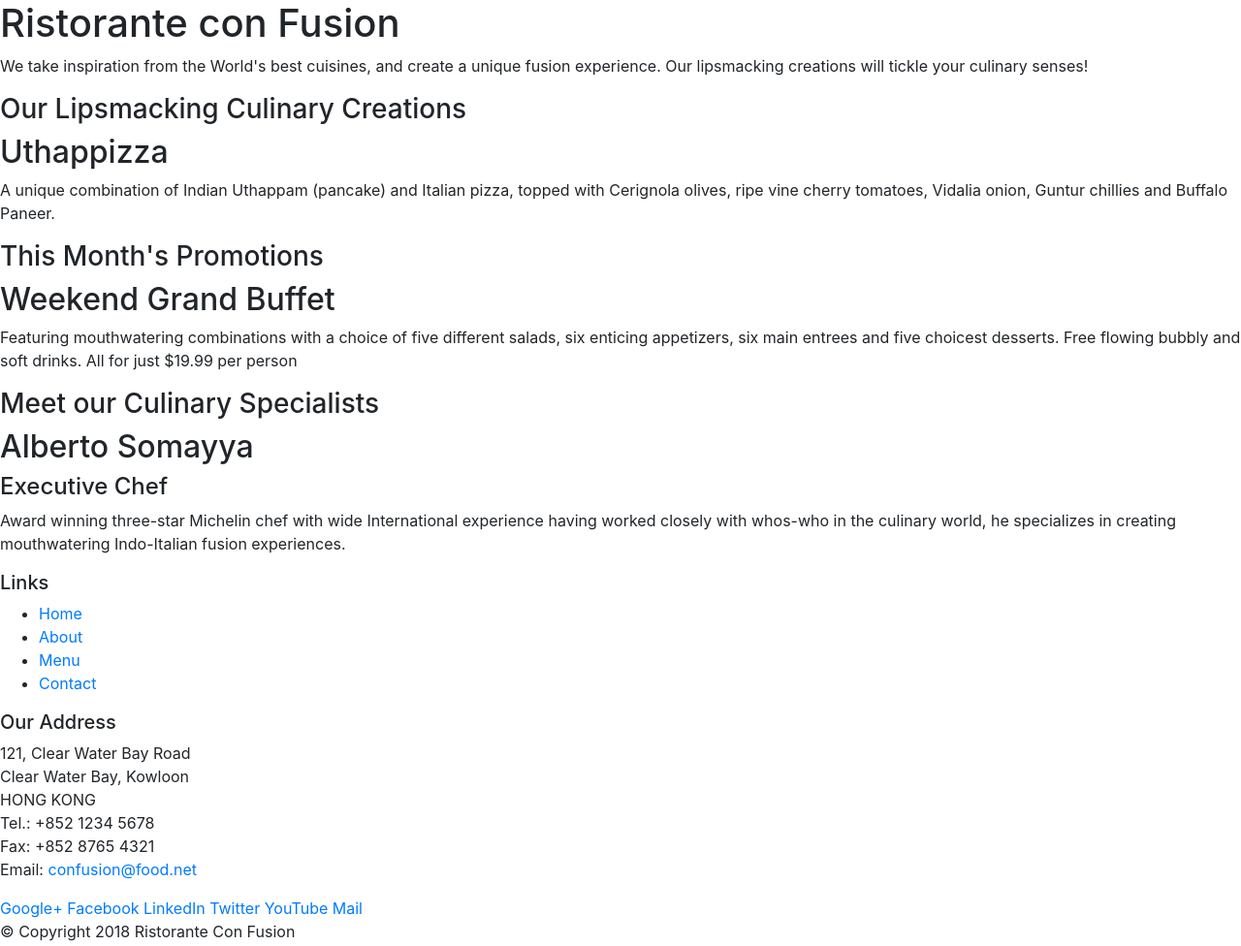
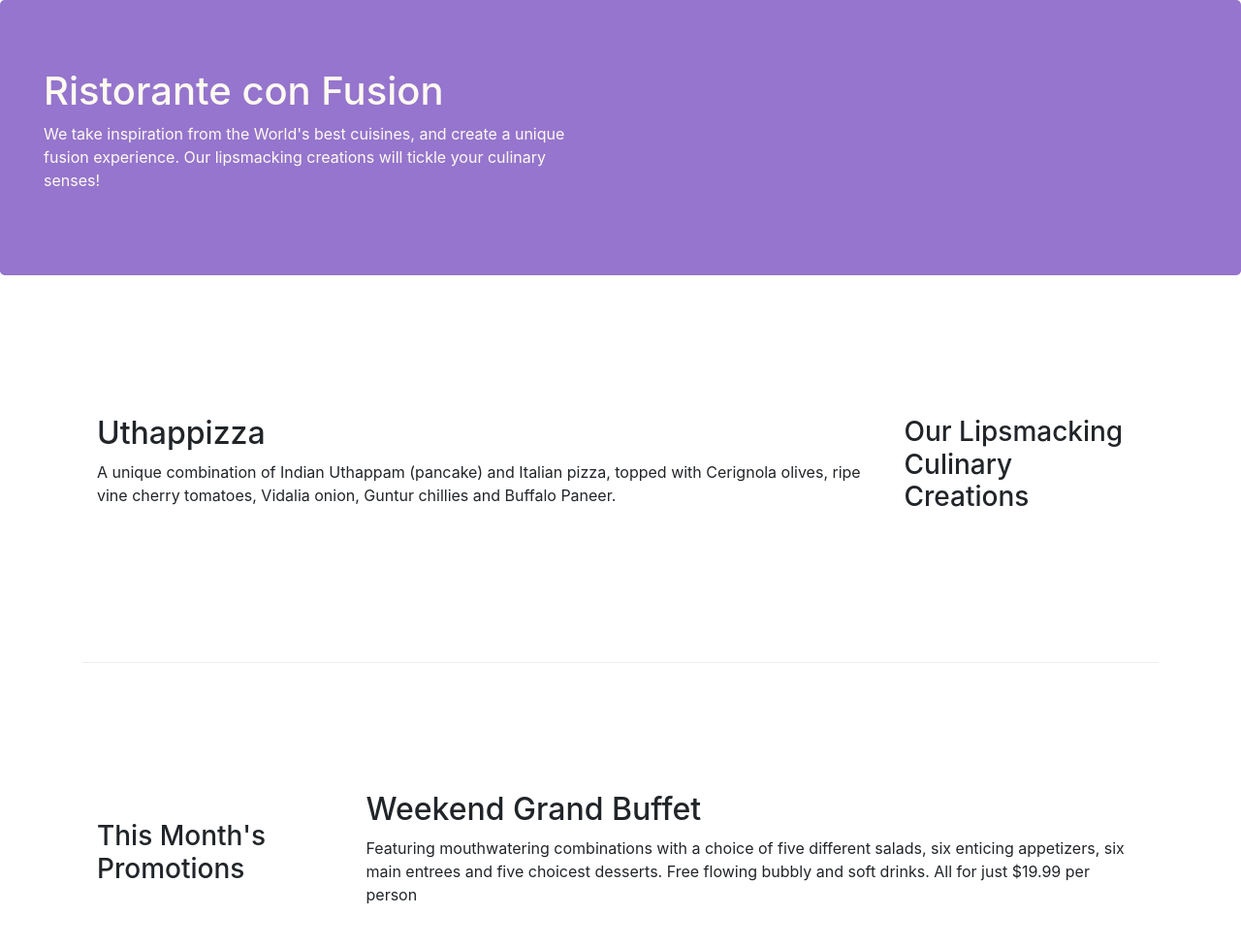
Before and after one commit to FabioSteffe/conFusion, a website: page index.html in a window 1280 px wide. Shown: the top 976 px of the page at 97% size. Drawn offline with nearby package versions, Linux system fonts and the light colour scheme.

Commit message:
first and second bootstrap exercise

```diff
--- /dev/null
+++ b/css/style.css
@@ -0,0 +1,30 @@
+.row-header {
+    margin:0px auto;
+    padding:0px;
+}
+
+.row-content {
+    margin:0px auto;
+    padding: 50px 0px 50px 0px;
+    border-bottom: 1px ridge;
+    min-height:400px;
+}
+
+.footer {
+    background-color: #D1C4E9;
+    margin:0px auto;
+    padding: 20px 0px 20px 0px;
+}
+
+.jumbotron {
+    padding:70px 30px 70px 30px;
+    margin:0px auto;
+    background: #9575CD ;
+    color:floralwhite;
+}
+
+address {
+    font-size:80%;
+    margin:0px;
+    color:#0f0f0f;
+}
--- a/index.html
+++ b/index.html
@@ -9,52 +9,53 @@
 
     <!-- Bootstrap CSS -->
     <link rel="stylesheet" href="node_modules/bootstrap/dist/css/bootstrap.min.css">
+    <link rel="stylesheet" href="css/style.css">
 
     <title>Ristorante Con Fusion</title>
 </head>
 
 <body>
 
-    <header>
+    <header class="jumbotron">
         <div>
-            <div>
-                <div>
+            <div class="row row-header">
+                <div class="col-12 col-sm-6">
                     <h1>Ristorante con Fusion</h1>
                     <p>We take inspiration from the World's best cuisines, and create a unique fusion experience. Our lipsmacking creations will tickle your culinary senses!</p>
                 </div>
-                <div>
+                <div class="col-12 col-sm-6">
                 </div>
             </div>
         </div>
     </header>
 
-    <div>
-        <div>
-            <div>
+    <div class="container">
+        <div class="row row-content align-items-center">
+            <div class="col-12 col-sm-4 order-sm-last col-md-3">
                 <h3>Our Lipsmacking Culinary Creations</h3>
             </div>
-            <div>
+            <div class="col col-sm order-sm-first col-md">
                 <h2>Uthappizza</h2>
                 <p>A unique combination of Indian Uthappam (pancake) and Italian pizza, topped with Cerignola olives, ripe vine cherry tomatoes, Vidalia onion, Guntur chillies and Buffalo Paneer.</p>
             </div>
         </div>
 
 
-        <div>
-            <div>
+        <div class="row row-content align-items-center">
+            <div class="col-12 col-sm-4 order-sm-first col-md-3">
                 <h3>This Month's Promotions</h3>
             </div>
-            <div>
+            <div class="col col-sm order-sm-last col-md">
                 <h2>Weekend Grand Buffet</h2>
                 <p>Featuring mouthwatering combinations with a choice of five different salads, six enticing appetizers, six main entrees and five choicest desserts. Free flowing bubbly and soft drinks. All for just $19.99 per person </p>
             </div>
         </div>
 
-        <div>
-            <div>
+        <div class="row row-content align-items-center">
+            <div class="col-12 col-sm-4 order-sm-last col-md-3">
                 <h3>Meet our Culinary Specialists</h3>
             </div>
-            <div>
+            <div class="col col-sm order-sm-first col-md">
                 <h2>Alberto Somayya</h2>
                 <h4>Executive Chef</h4>
                 <p>Award winning three-star Michelin chef with wide International experience having worked closely with whos-who in the culinary world, he specializes in creating mouthwatering Indo-Italian fusion experiences. </p>
@@ -62,19 +63,19 @@
         </div>
     </div>
 
-    <footer>
+    <footer class=" footer">
         <div>
-            <div>
-                <div>
+            <div class="row">
+                <div class="col-4 offset-1 col-sm-2">
                     <h5>Links</h5>
-                    <ul>
+                    <ul class="list-unstyled">
                         <li><a href="#">Home</a></li>
                         <li><a href="#">About</a></li>
                         <li><a href="#">Menu</a></li>
                         <li><a href="#">Contact</a></li>
                     </ul>
                 </div>
-                <div>
+                <div class="col-7 col-sm-5">
                     <h5>Our Address</h5>
                     <address>
 		              121, Clear Water Bay Road<br>
@@ -85,8 +86,8 @@
 		              Email: <a href="mailto:confusion@food.net">confusion@food.net</a>
 		           </address>
                 </div>
-                <div>
-                    <div>
+                <div class="col-12 col-sm-4">
+                    <div class="text-center">
                         <a href="http://google.com/+">Google+</a>
                         <a href="http://www.facebook.com/profile.php?id=">Facebook</a>
                         <a href="http://www.linkedin.com/in/">LinkedIn</a>
@@ -96,8 +97,8 @@
                     </div>
                 </div>
            </div>
-           <div>
-                <div>
+           <div class="row justify-content-center">
+                <div class="col-auto">
                     <p>© Copyright 2018 Ristorante Con Fusion</p>
                 </div>
            </div>
```
